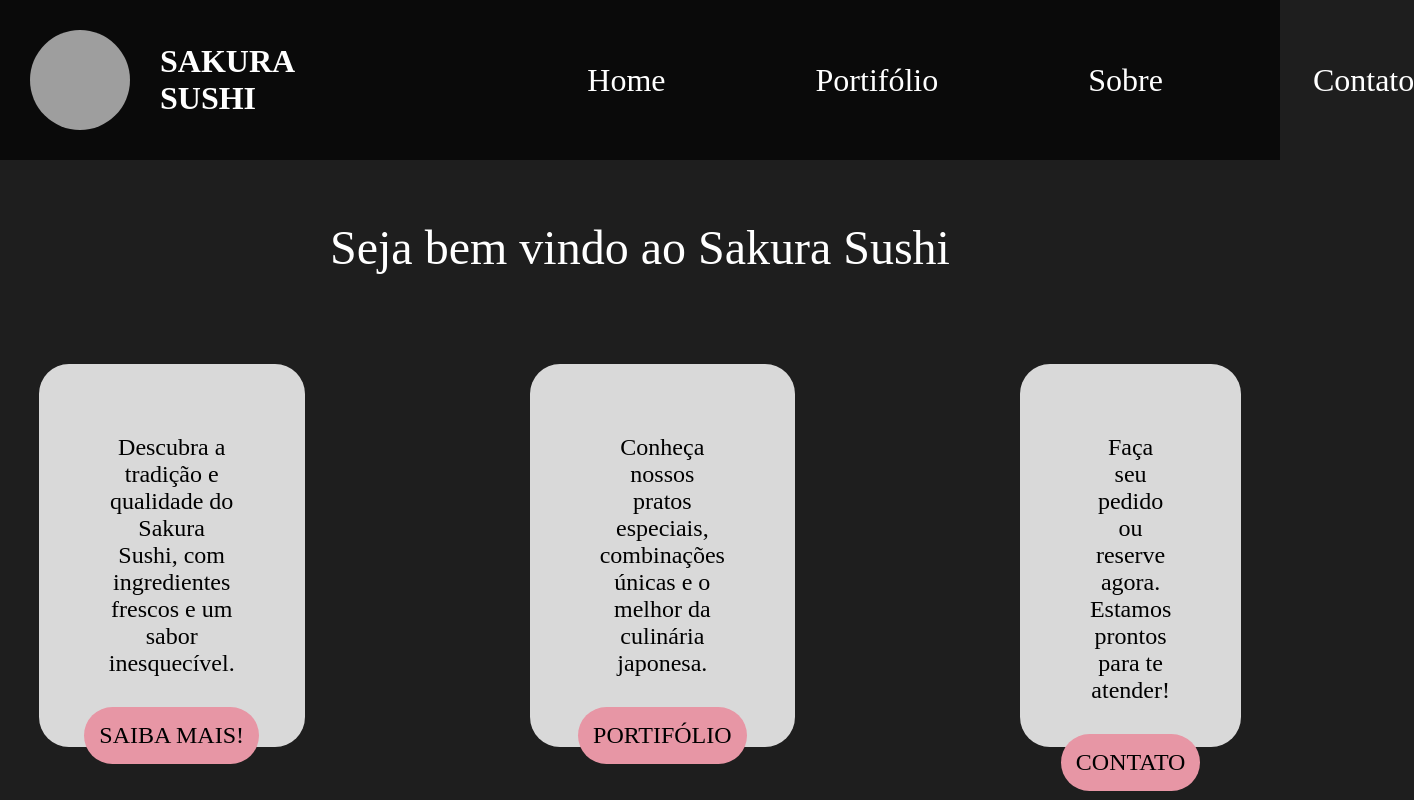
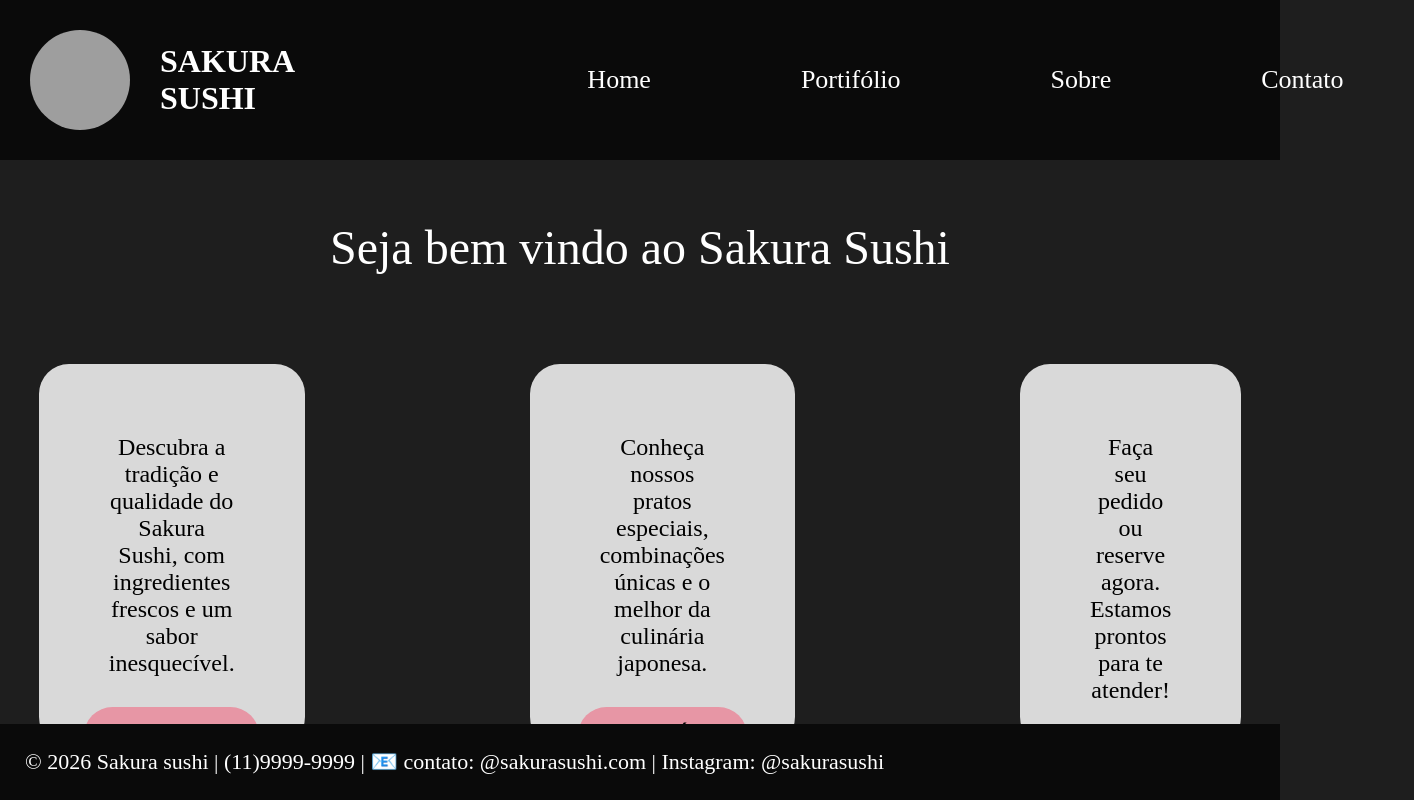
Before and after one commit to Braga1x/CP2-frontend, a plain HTML site: page index.html in a window 1280 px wide. Shown: the whole page, 1414 px wide, since content can reach past the window. Drawn offline with Linux system fonts and the light colour scheme; grey boxes are pictures that could not be loaded; a web font is replaced by a local one.

Commit message:
feat: footer finalizado

```diff
--- a/index.html
+++ b/index.html
@@ -44,13 +44,11 @@
           <p>Faça seu pedido ou reserve agora. Estamos prontos para te atender!</p>
           <a href="./src/pages/contato.html">CONTATO</a>
         </div>
-
       </div>
     </main>
-
-
-
-
+    <footer>
+      <p>&copy; 2026 Sakura sushi | (11)9999-9999 | 📧 contato: @sakurasushi.com | Instagram: @sakurasushi</p>
+    </footer>
   <script src="src/js/script.js"></script>
 </body>
 </html>
--- a/src/css/style.css
+++ b/src/css/style.css
@@ -84,7 +84,7 @@ header {
 
 
 header nav ul {
-  font-size: 32px;
+  font-size: 26px;
   padding-left: 264px;
   list-style:none;
   display:flex;
@@ -150,3 +150,15 @@ img {
   color: #000;
   border-radius: 40px;
 }
+
+
+footer {
+  width: 100%;
+  position: absolute;
+  bottom: 0px;
+  left: 0;
+  padding:25px;
+  color: #fff;
+  font-size: 22px;
+  background-color: var(--header-color);
+}
```
Also changed, not shown: src/pages/sobre.html (+14 -0 lines). Lines whose indentation alone changed are shown as unchanged.
